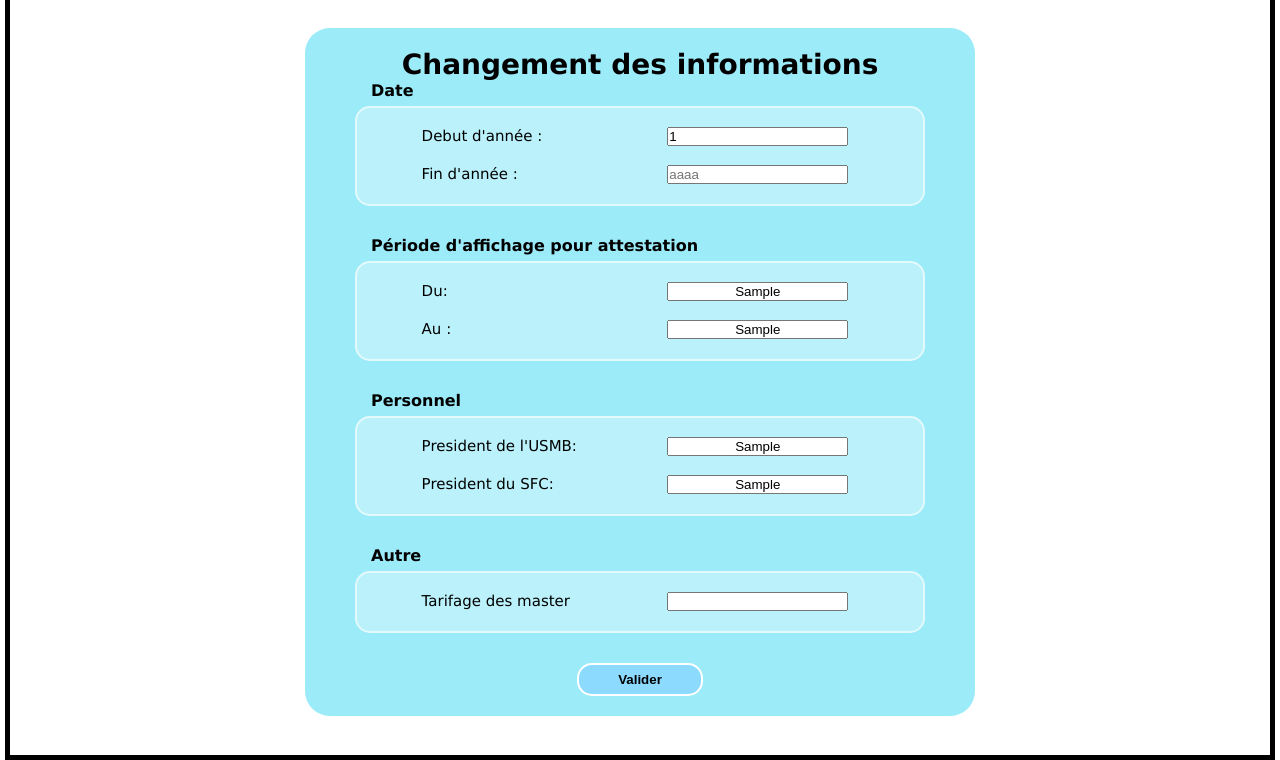
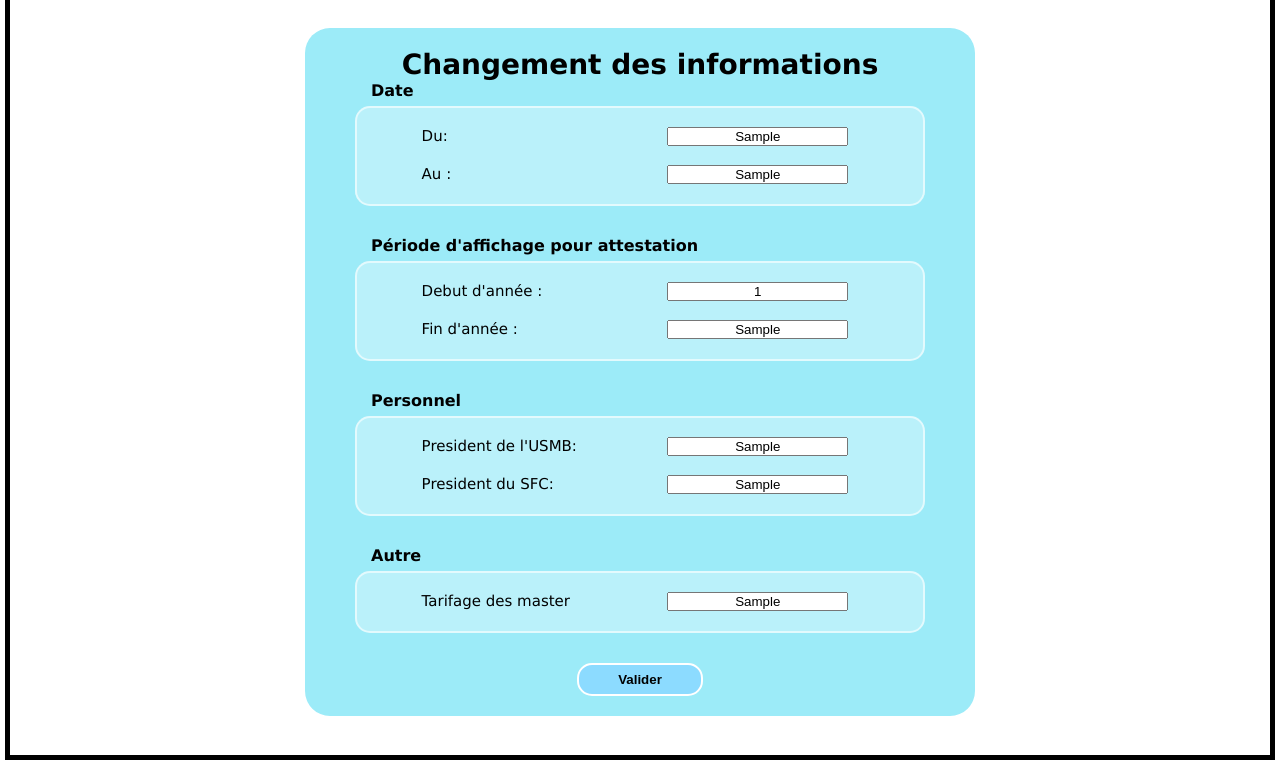
Before and after one commit to PazIExplorer/TeamRVBS, a Flask app: page /adminModifVariable in a window 1280 px wide. Shown: the part 60-820 px from the top of the page. Run offline with Flask 2, Linux system fonts and the light colour scheme; tables that the repository leaves empty or names only in its code hold one stand-in row (values such as "Sample post"); some libraries are stand-ins or nearby versions.

Commit message:
correction bug formulaire

```diff
--- a/app/templates/adminModifVariable.html
+++ b/app/templates/adminModifVariable.html
@@ -26,26 +26,27 @@
       <legend>Date</legend>
       <ol>
         <li>
-          <label for="debutAnnee">Debut d'année : </label>
-          <input type="number" name="debutAnnee" id="debutAnnee" value="{{admin[0][0]}}" placeholder="aaaa" onClick="this.value = '';" onblur="resetForm('debutAnnee','{{admin[0][0]}}')">
+          <label for="debutPeriode">Du:</label>
+          <input type="text" name="debutPeriode" id="debutPeriode" value="{{admin[0][2]}}" placeholder="aaaa" onClick="this.value = '';" onblur="resetForm('debutPeriode','{{admin[0][2]}}')" pattern="^[0-9]{4}$">
         </li>
         <li>
-          <label for="finAnnee">  Fin d'année :</label>
-          <input type="number" name="finAnnee" id="finAnnee" value="{{admin[0][1]}}" placeholder="aaaa"  onClick="this.value = '';" onblur="resetForm('finAnnee','{{admin[0][1]}}')">
+          <label for="finPeriode">Au :</label>
+          <input type="text" name="finPeriode" id="finPeriode" value="{{admin[0][3]}}" placeholder="aaaa" onClick="this.value = '';" onblur="resetForm('finPeriode','{{admin[0][3]}}')" pattern="^[0-9]{4}$">
         </li>
       </ol>
+
     </fieldset>
 
     <fieldset>
       <legend>Période d'affichage pour attestation</legend>
       <ol>
         <li>
-          <label for="debutPeriode">Du:</label>
-          <input type="text" name="debutPeriode" id="debutPeriode" value="{{admin[0][2]}}" placeholder="jj/mm/aaaa" onClick="this.value = '';" onblur="resetForm('debutPeriode','{{admin[0][2]}}')" pattern="^([0-2][0-9]|(3)[0-1])(\/)(((0)[0-9])|((1)[0-2]))(\/)\d{4}$">
+          <label for="debutAnnee">Debut d'année : </label>
+          <input type="text" name="debutAnnee" id="debutAnnee" value="{{admin[0][0]}}" placeholder="jj/mm/aaaa" onClick="this.value = '';" onblur="resetForm('debutAnnee','{{admin[0][0]}}')" pattern="^([0-2][0-9]|(3)[0-1])(\/)(((0)[0-9])|((1)[0-2]))(\/)\d{4}$">
         </li>
         <li>
-          <label for="finPeriode">Au :</label>
-          <input type="text" name="finPeriode" id="finPeriode" value="{{admin[0][3]}}" placeholder="jj/mm/aaaa" onClick="this.value = '';" onblur="resetForm('finPeriode','{{admin[0][3]}}')" pattern="^([0-2][0-9]|(3)[0-1])(\/)(((0)[0-9])|((1)[0-2]))(\/)\d{4}$">
+          <label for="finAnnee">  Fin d'année :</label>
+          <input type="text" name="finAnnee" id="finAnnee" value="{{admin[0][1]}}" placeholder="jj/mm/aaaa"  onClick="this.value = '';" onblur="resetForm('finAnnee','{{admin[0][1]}}')" pattern="^([0-2][0-9]|(3)[0-1])(\/)(((0)[0-9])|((1)[0-2]))(\/)\d{4}$">
         </li>
       </ol>
     </fieldset>
@@ -69,7 +70,7 @@
       <ol>
         <li>
           <label for="tarifMaster">Tarifage des master</label>
-          <input type="number" name="tarifMaster" id="tarifMaster" value="{{admin[0][6]}}" onclick="this.value='';" onblur="resetForm('tarifMaster','{{admin[0][6]}}')">
+          <input type="text" name="tarifMaster" id="tarifMaster" value="{{admin[0][6]}}" onclick="this.value='';" onblur="resetForm('tarifMaster','{{admin[0][6]}}')">
         </li>
       </ol>
     </fieldset>
```
Also changed, not shown: 1 other file.
